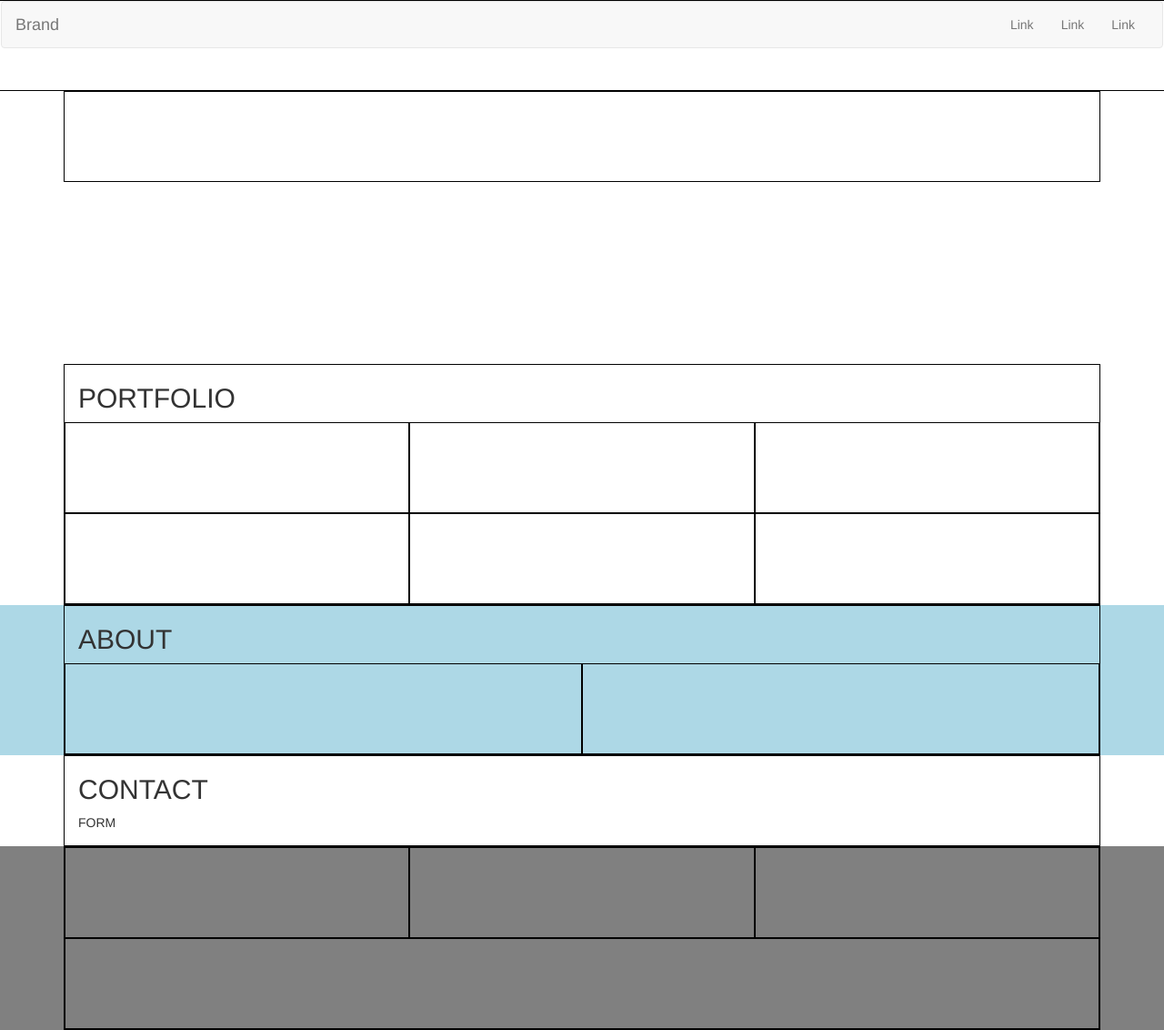
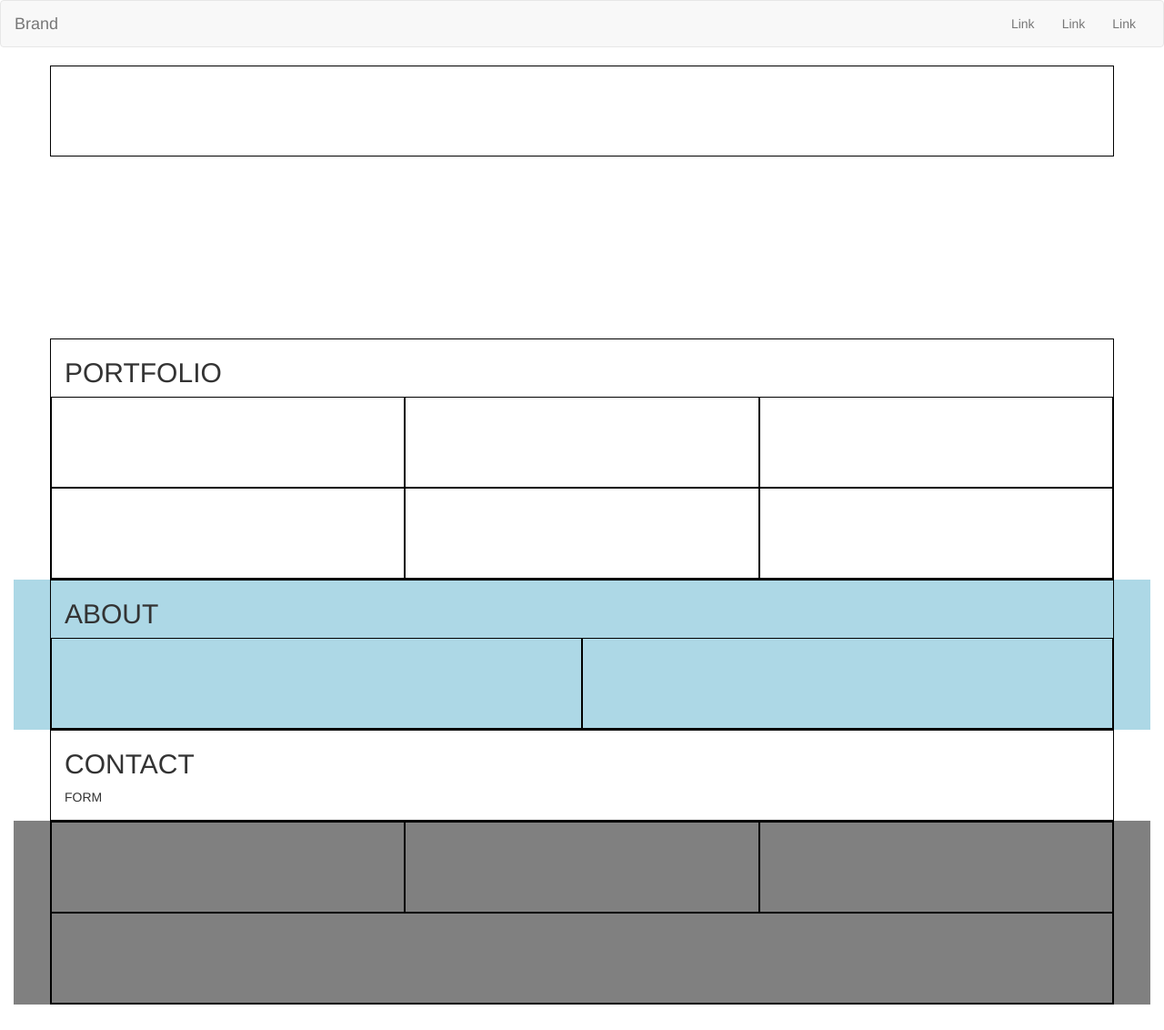
Before and after one commit to annarosalen/html-css-bootstrap-freelancer, a plain HTML site: page index.html in a window 1280 px wide. Shown: the whole page at 91% size. After the commit the page ends 1104 px from the top, so only its background shows below. Drawn offline with nearby package versions, Linux system fonts and the light colour scheme.

Commit message:
nuovo push

```diff
--- a/index.html
+++ b/index.html
@@ -13,13 +13,14 @@
 
   <body>
 
+
+    <div class="container-fluid">
+
       <!-- ********************intestazione**************** -->
       <header>
-
         <nav>
 
           <div class="row">
-              <div class="col-xs-12">
             <nav class="navbar navbar-default">
               <div class="container-fluid">
                 <!-- Brand and toggle get grouped for better mobile display -->
@@ -44,14 +45,13 @@
               </div><!-- /.container-fluid -->
             </nav>
           </div>
-          </div>
 
         </nav>
         <!-- **********jumbotron -->
         <section id="jumbotron">
 
+          <div class="container">
             <div class="row">
-            <div class="container">
               <div class="col-xs-12">
               </div>
             </div>
@@ -66,17 +66,16 @@
       <main>
         <!-- sezione 1 -->
         <section>
+          <div class="container">
 
             <div class="row">
-            <div class="container">
               <div class="col-xs-12 ">
 
                 <div id="portfolio">
                   <h2>PORTFOLIO</h2>
+                </div>
 
-                </div>
                 <div class="row">
-
                   <div class="col-xs-12 col-sm-6 col-md-6 col-lg-4">
                   </div>
                   <div class="col-xs-12 col-sm-6 col-md-6 col-lg-4">
@@ -90,20 +89,22 @@
                   </div>
                   <div class="col-xs-12 col-sm-6 col-md-6 col-lg-4">
                   </div>
+                </div>
 
               </div>
             </div>
 
           </div>
-          </div>
+
 
         </section>
 
         <!-- sezione 2 -->
         <section id="sez2">
+          <div class="container">
 
             <div class="row">
-            <div class="container">
+
               <div class="col-xs-12">
 
                 <div id="about">
@@ -120,21 +121,23 @@
               </div>
 
             </div>
+
           </div>
 
         </section>
 
         <!-- sezione 3 -->
         <section>
+          <div class="container">
 
             <div class="row">
-            <div class="container">
               <div class="col-xs-12">
                 <div id="contact">
                   <h2>CONTACT</h2>
                   FORM
                 </div>
               </div>
+
             </div>
           </div>
 
@@ -143,9 +146,8 @@
       </main>
 
       <footer>
-
+        <div class="container">
           <div class="row">
-          <div class="container">
 
             <div class="col-xs-12">
               <div class="row">
@@ -163,10 +165,13 @@
             </div>
 
           </div>
+
         </div>
 
       </footer>
 
+    </div>  <!--container fluid-->
+
 
   </body>
 </html>
```
Lines whose indentation alone changed are shown as unchanged.
